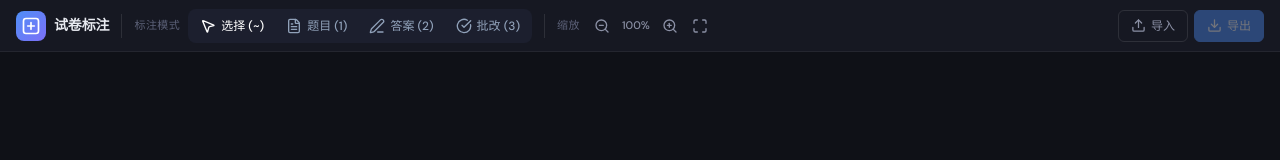
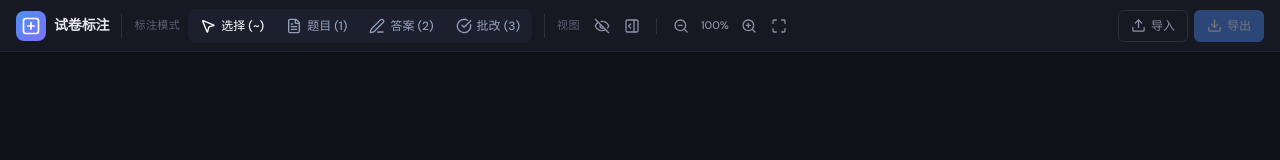
Before and after one commit to Feishu-tools/labeling-qa, a React (Vite) app: page / in a window 1280 px wide. Shown: the top 160 px of the page. Built offline with nearby package versions, Linux system fonts and the light colour scheme.

Commit message:
feat: 添加操作提示

```diff
--- a/src/App.tsx
+++ b/src/App.tsx
@@ -8,7 +8,7 @@ import AnnotationCanvas from './components/canvas/AnnotationCanvas';
 import AnnotationPanel from './components/panel/AnnotationPanel';
 
 function App() {
-  const { initFromStorage, toastMessage, clearToast, examData } = useAppStore();
+  const { initFromStorage, toastMessage, clearToast, showPanel } = useAppStore();
 
   useEffect(() => {
     initFromStorage();
@@ -20,7 +20,7 @@ function App() {
 
       <main className="app-main">
         <AnnotationCanvas />
-        {examData.images.length > 0 && <AnnotationPanel />}
+        {showPanel && <AnnotationPanel />}
       </main>
 
       {/* Toast 消息 */}
--- a/src/components/canvas/AnnotationCanvas.tsx
+++ b/src/components/canvas/AnnotationCanvas.tsx
@@ -1,7 +1,7 @@
 // ============================================================
 // 标注画布 — 水平排列所有页面
 // ============================================================
-import { useRef, useCallback, useEffect } from 'react';
+import { useRef, useCallback, useEffect, useState } from 'react';
 import { useAppStore } from '../../store';
 import PageImage from './PageImage';
 import {
@@ -71,6 +71,7 @@ function SortablePageItem({ image, index, isControlPressed }: { image: ExamImage
 
 export default function AnnotationCanvas() {
   const scrollContainerRef = useRef<HTMLDivElement>(null);
+  const [activeKey, setLocalActiveKey] = useState<string | null>(null); // 用于提示组件的视觉高亮
   const { examData, zoom, reorderImages, isDrawing, finishDrawing, cancelDrawing, loadExamData, showToast, setActiveHotkey, setAnnotationMode, setControlPressed, isControlPressed, undo } = useAppStore();
 
   const sensors = useSensors(
@@ -105,6 +106,15 @@ export default function AnnotationCanvas() {
       // 忽略输入框内的按键
       if (e.target instanceof HTMLInputElement || e.target instanceof HTMLTextAreaElement) {
         return;
+      }
+
+      const keyStr = e.key.toLowerCase();
+      if (e.code === 'Space') {
+        setLocalActiveKey('space');
+      } else if (keyStr === 'control' || keyStr === 'meta') {
+        setLocalActiveKey('ctrl');
+      } else {
+        setLocalActiveKey(keyStr);
       }
 
       if (e.key === 'Control' || e.key === 'Meta') {
@@ -179,6 +189,15 @@ export default function AnnotationCanvas() {
         return;
       }
 
+      const keyStr = e.key.toLowerCase();
+      if (e.code === 'Space') {
+        setLocalActiveKey((prev) => prev === 'space' ? null : prev);
+      } else if (keyStr === 'control' || keyStr === 'meta') {
+        setLocalActiveKey((prev) => prev === 'ctrl' ? null : prev);
+      } else {
+        setLocalActiveKey((prev) => prev === keyStr ? null : prev);
+      }
+
       if (e.key === 'Control' || e.key === 'Meta') {
         setControlPressed(false);
       }
@@ -233,7 +252,18 @@ export default function AnnotationCanvas() {
   }
 
   return (
-    <div className="canvas-area" id="canvas-area">
+    <div className="canvas-area" id="canvas-area" style={{ position: 'relative' }}>
+      {/* 快捷键提示组件 */}
+      <div className="hotkey-hint-overlay">
+        <div className={`hotkey-item ${activeKey === 'space' ? 'active' : ''}`}><kbd>Space</kbd> <span>新题</span></div>
+        <div className={`hotkey-item ${activeKey === '1' ? 'active' : ''}`}><kbd>1</kbd> <span className="text-blue-400">题目</span></div>
+        <div className={`hotkey-item ${activeKey === '2' ? 'active' : ''}`}><kbd>2</kbd> <span className="text-emerald-400">答案</span></div>
+        <div className={`hotkey-item ${activeKey === '3' ? 'active' : ''}`}><kbd>3</kbd> <span className="text-orange-400">批改</span></div>
+        <div className={`hotkey-item ${activeKey === 'e' ? 'active' : ''}`}><kbd>E</kbd> <span>旋转</span></div>
+        <div className={`hotkey-item ${activeKey === 'r' ? 'active' : ''}`}><kbd>R</kbd> <span>撤销</span></div>
+        <div className={`hotkey-item ${activeKey === 'ctrl' ? 'active' : ''}`}><kbd>Ctrl</kbd> <span>拖拽页面</span></div>
+      </div>
+
       <div
         className="canvas-scroll-container"
         ref={scrollContainerRef}
--- a/src/components/canvas/PageImage.tsx
+++ b/src/components/canvas/PageImage.tsx
@@ -35,6 +35,7 @@ export default function PageImage({ image, index }: PageImageProps) {
     selectedAnnotationId,
     selectedQuestionId,
     hoveredAnnotationId,
+    showLabels,
     startDrawing,
     addDrawingPoint,
     updateHoverPoint,
@@ -336,7 +337,7 @@ export default function PageImage({ image, index }: PageImageProps) {
                       style={{ pointerEvents: annotationMode === 'select' ? 'all' : 'none' }}
                     />
                     {/* Label */}
-                    {p.polygon.length > 0 && (
+                    {p.polygon.length > 0 && showLabels && (
                       <text
                         x={p.polygon[0][0] + 4}
                         y={p.polygon[0][1] - 6}
--- a/src/components/toolbar/Toolbar.tsx
+++ b/src/components/toolbar/Toolbar.tsx
@@ -14,6 +14,10 @@ import {
   Maximize,
   Upload,
   Download,
+  Eye,
+  EyeOff,
+  PanelRightClose,
+  PanelRightOpen,
 } from 'lucide-react';
 
 const modeConfig: {
@@ -54,7 +58,7 @@ const modeConfig: {
 ];
 
 export default function Toolbar() {
-  const { annotationMode, setAnnotationMode, zoom, setZoom, examData, loadExamData, showToast } =
+  const { annotationMode, setAnnotationMode, zoom, setZoom, examData, loadExamData, showToast, showLabels, toggleShowLabels, showPanel, toggleShowPanel } =
     useAppStore();
 
   const handleImport = async () => {
@@ -109,10 +113,25 @@ export default function Toolbar() {
 
       <div className="toolbar-divider" />
 
-      {/* 缩放 */}
+      {/* 缩放与显示控制 */}
       <div className="toolbar-group">
-        <span className="toolbar-group-label">缩放</span>
+        <span className="toolbar-group-label">视图</span>
         <div className="toolbar-zoom-controls">
+          <button
+            className={`toolbar-icon-btn ${showLabels ? 'text-blue-400' : ''}`}
+            onClick={toggleShowLabels}
+            title={showLabels ? "隐藏标注文字" : "显示标注文字"}
+          >
+            {showLabels ? <Eye size={16} /> : <EyeOff size={16} />}
+          </button>
+          <button
+            className={`toolbar-icon-btn ${showPanel ? 'text-blue-400' : ''}`}
+            onClick={toggleShowPanel}
+            title={showPanel ? "隐藏标注列表" : "显示标注列表"}
+          >
+            {showPanel ? <PanelRightClose size={16} /> : <PanelRightOpen size={16} />}
+          </button>
+          <div className="toolbar-divider" style={{ height: 16, margin: '0 8px' }} />
           <button
             className="toolbar-icon-btn"
             onClick={() => setZoom(zoom - 0.1)}
--- a/src/index.css
+++ b/src/index.css
@@ -96,6 +96,7 @@ body {
 }
 
 .app-main {
+  position: relative;
   display: flex;
   flex: 1;
   overflow: hidden;
@@ -531,6 +532,66 @@ body {
 }
 
 /* ============================================================
+   Hotkey Hint Overlay
+   ============================================================ */
+.hotkey-hint-overlay {
+  position: absolute;
+  top: 24px;
+  left: 50%;
+  transform: translateX(-50%);
+  background: rgba(15, 23, 42, 0.75);
+  backdrop-filter: blur(8px);
+  padding: 8px 16px;
+  border-radius: 12px;
+  display: flex;
+  align-items: center;
+  gap: 16px;
+  z-index: 50;
+  border: 1px solid rgba(255, 255, 255, 0.1);
+  box-shadow: 0 4px 20px rgba(0, 0, 0, 0.2);
+  pointer-events: none;
+}
+
+.hotkey-item {
+  display: flex;
+  align-items: center;
+  gap: 6px;
+  font-size: 13px;
+  font-weight: 500;
+  color: var(--text-secondary);
+}
+
+.hotkey-item kbd {
+  background: rgba(255, 255, 255, 0.1);
+  color: white;
+  padding: 2px 6px;
+  border-radius: 4px;
+  font-family: ui-monospace, SFMono-Regular, Menlo, Monaco, Consolas, monospace;
+  font-size: 11px;
+  border: 1px solid rgba(255, 255, 255, 0.2);
+  box-shadow: 0 1px 0 rgba(255, 255, 255, 0.1);
+  transition: all 0.1s ease-in-out;
+}
+
+.hotkey-item.active kbd {
+  background: rgba(255, 255, 255, 0.4);
+  border-color: rgba(255, 255, 255, 0.8);
+  box-shadow: 0 0 12px rgba(255, 255, 255, 0.6);
+  transform: scale(1.15);
+  color: #fff;
+}
+
+.hotkey-item.active span {
+  color: #fff;
+  transition: color 0.1s;
+}
+
+.hotkey-item span {
+  text-shadow: 0 1px 2px rgba(0,0,0,0.5);
+  transition: color 0.1s;
+}
+
+/* ============================================================
    Annotation Panel
    ============================================================ */
 .annotation-panel {
--- a/src/store/index.ts
+++ b/src/store/index.ts
@@ -32,6 +32,8 @@ interface AppState {
   isDrawing: boolean;
   activeHotkey: '1' | '2' | '3' | '`' | null; // 记录当前按下的热键
   isControlPressed: boolean; // 是否按下了 Control 键
+  showLabels: boolean; // 是否显示画布上的标签文字
+  showPanel: boolean; // 是否显示右侧标注列表面板
   currentPoints: Point[];
   hoverPoint: Point | null; // 记录当前鼠标悬停的坐标点
   drawingImageId: string | null;
@@ -43,6 +45,8 @@ interface AppState {
   setAnnotationMode: (mode: AnnotationMode) => void;
   setActiveHotkey: (key: '1' | '2' | '3' | '`' | null) => void;
   setControlPressed: (pressed: boolean) => void;
+  toggleShowLabels: () => void;
+  toggleShowPanel: () => void;
   selectQuestion: (id: string | null) => void;
   selectAnnotation: (id: string | null, type: 'question' | 'answer' | 'correction' | null) => void;
   setHoveredAnnotation: (id: string | null) => void;
@@ -92,6 +96,8 @@ export const useAppStore = create<AppState>((set, get) => ({
   isDrawing: false,
   activeHotkey: null,
   isControlPressed: false,
+  showLabels: false, // 默认隐藏
+  showPanel: false, // 默认隐藏右侧面板
   currentPoints: [],
   hoverPoint: null,
   drawingImageId: null,
@@ -117,6 +123,10 @@ export const useAppStore = create<AppState>((set, get) => ({
   setActiveHotkey: (key) => set({ activeHotkey: key }),
 
   setControlPressed: (pressed) => set({ isControlPressed: pressed }),
+
+  toggleShowLabels: () => set((state) => ({ showLabels: !state.showLabels })),
+
+  toggleShowPanel: () => set((state) => ({ showPanel: !state.showPanel })),
 
   selectQuestion: (id) =>
     set({
```
